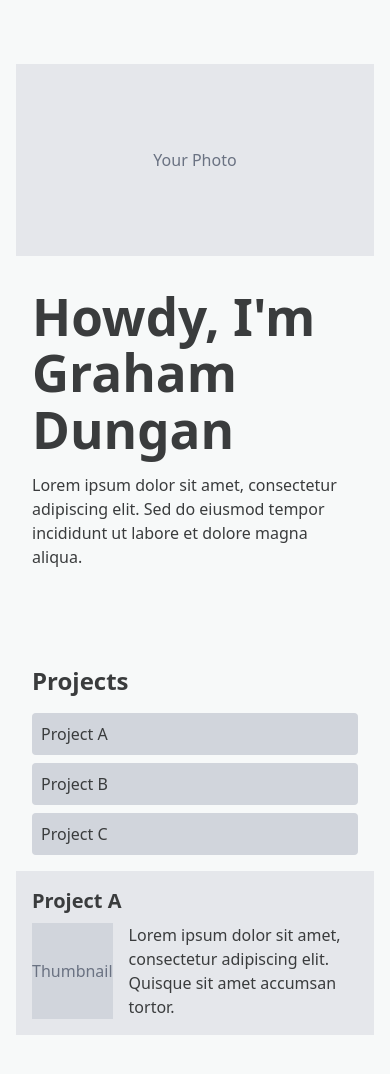
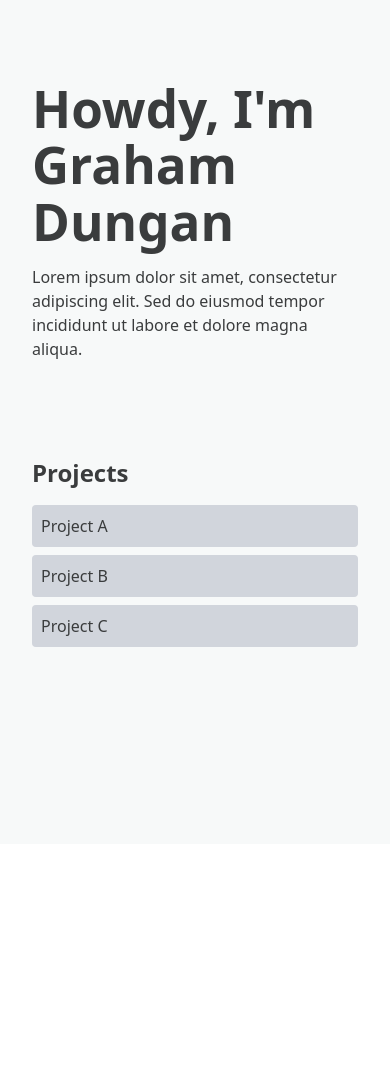
Before and after one commit to gmgrahamgm/personal-website, a React (Vite) app: page /home in a window 390 px wide. Shown: the top 1074 px of the page. After the commit the page ends 844 px from the top, so only its background shows below. Built offline with nearby package versions, Linux system fonts and the light colour scheme.

Commit message:
Made it so the left photo and right project description disappear on smaller devices

```diff
--- a/src/pages/Home.css
+++ b/src/pages/Home.css
@@ -1,15 +1,17 @@
 @import "tailwindcss";
 
+/* Intro Section */
 .intro-section {
   @apply flex flex-col md:flex-row items-center py-8;
 }
 .intro-left {
-  @apply w-full md:w-1/2 flex justify-center items-center bg-gray-200 h-48 md:h-64 mb-4 md:mb-0;
+  @apply hidden md:flex md:w-1/2 justify-center items-center bg-gray-200 h-48 md:h-64 mb-4 md:mb-0;
 }
 .intro-right {
   @apply w-full md:w-1/2 p-4;
 }
 
+/* Projects Preview Section */
 .project-section {
   @apply flex flex-col md:flex-row py-8;
 }
@@ -17,13 +19,13 @@
   @apply w-full md:w-1/4 p-4;
 }
 .right-project-display {
-  @apply w-full md:w-3/4 p-4 bg-gray-200;
+  @apply hidden md:block md:w-full md:w-3/4 p-4 bg-gray-200;
 }
 
+/* Button & Thumbnail Placeholders */
 .btn-placeholder {
   @apply w-full text-left p-2 bg-gray-300 rounded;
 }
-
 .thumbnail-placeholder {
   @apply w-24 h-24 bg-gray-300 flex justify-center items-center mr-4;
 }
```
